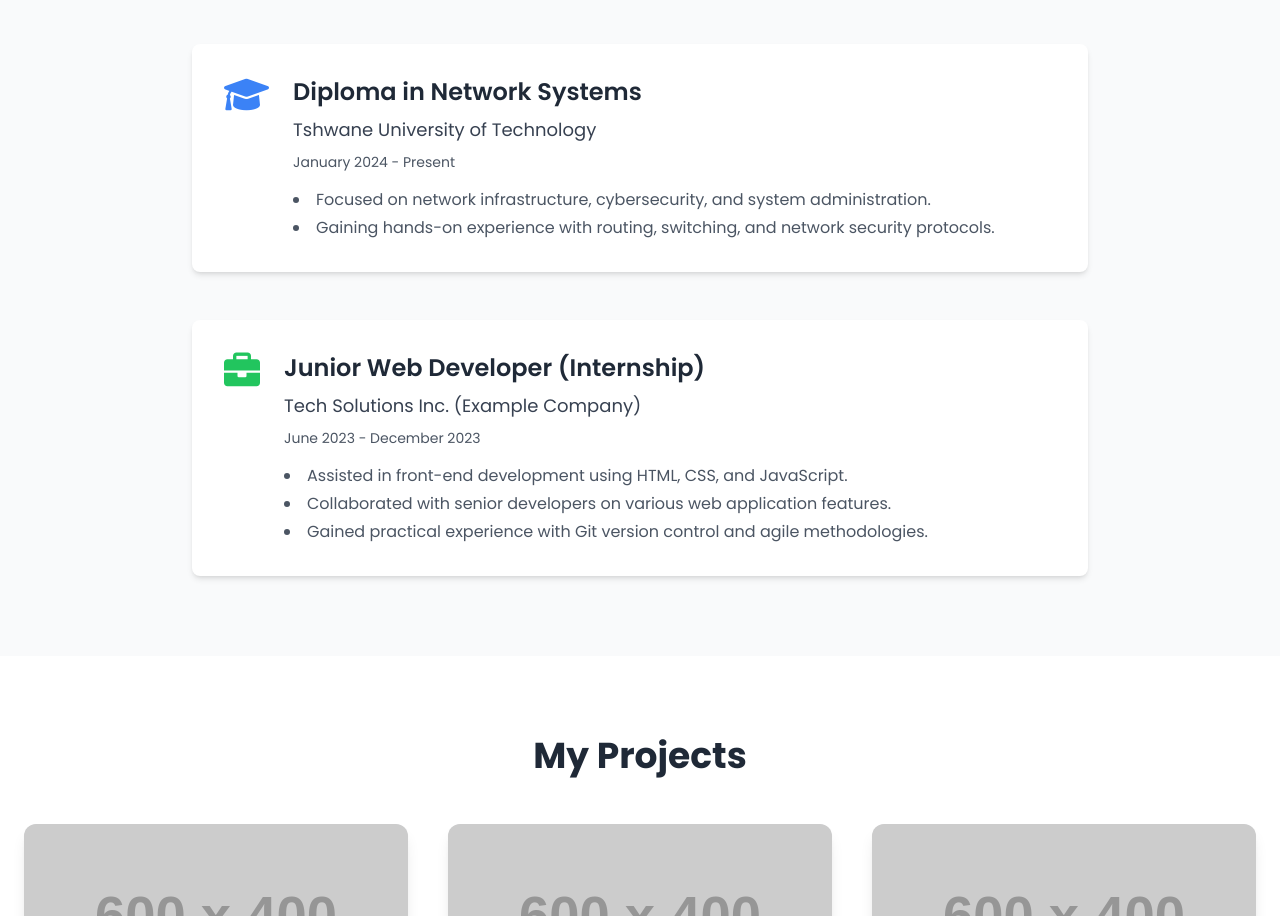
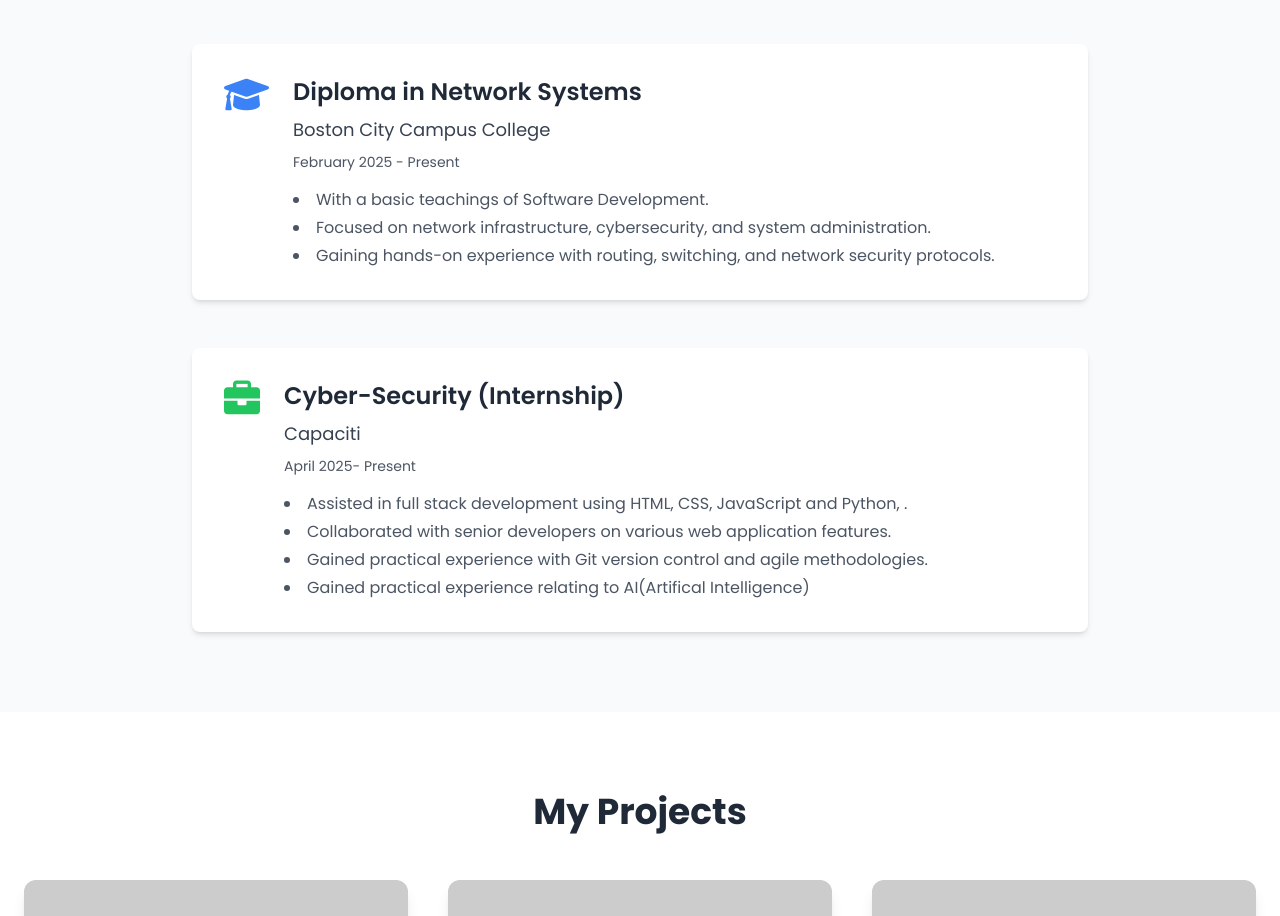
Before and after one commit to Ora-2401/Ora-2401, a plain HTML site: page index.html in a window 1280 px wide. Shown: the part 2355-3271 px from the top of the page. Drawn offline with nearby package versions, Linux system fonts and the light colour scheme; placeholder pictures from the web are drawn by us.

Commit message:
Initial commit

```diff
--- a/index.html
+++ b/index.html
@@ -194,9 +194,10 @@
                         <div class="text-4xl text-blue-500"><i class="fas fa-graduation-cap"></i></div>
                         <div>
                             <h3 class="text-2xl font-semibold text-gray-800 mb-2">Diploma in Network Systems</h3>
-                            <p class="text-lg text-gray-700 mb-2">Tshwane University of Technology</p>
-                            <p class="text-gray-600 text-sm">January 2024 - Present</p>
+                            <p class="text-lg text-gray-700 mb-2">Boston City Campus College</p>
+                            <p class="text-gray-600 text-sm">February 2025 - Present</p>
                             <ul class="list-disc list-inside text-gray-600 mt-4 space-y-1">
+                                <li>With a basic teachings of Software Development.</li>
                                 <li>Focused on network infrastructure, cybersecurity, and system administration.</li>
                                 <li>Gaining hands-on experience with routing, switching, and network security protocols.</li>
                             </ul>
@@ -205,13 +206,14 @@
                     <div class="bg-white p-8 rounded-lg shadow-md flex items-start space-x-6">
                         <div class="text-4xl text-green-500"><i class="fas fa-briefcase"></i></div>
                         <div>
-                            <h3 class="text-2xl font-semibold text-gray-800 mb-2">Junior Web Developer (Internship)</h3>
-                            <p class="text-lg text-gray-700 mb-2">Tech Solutions Inc. (Example Company)</p>
-                            <p class="text-gray-600 text-sm">June 2023 - December 2023</p>
+                            <h3 class="text-2xl font-semibold text-gray-800 mb-2">Cyber-Security (Internship)</h3>
+                            <p class="text-lg text-gray-700 mb-2">Capaciti</p>
+                            <p class="text-gray-600 text-sm">April 2025- Present</p>
                             <ul class="list-disc list-inside text-gray-600 mt-4 space-y-1">
-                                <li>Assisted in front-end development using HTML, CSS, and JavaScript.</li>
+                                <li>Assisted in full stack development using HTML, CSS, JavaScript and Python, .</li>
                                 <li>Collaborated with senior developers on various web application features.</li>
                                 <li>Gained practical experience with Git version control and agile methodologies.</li>
+                                 <li>Gained practical experience relating to AI(Artifical Intelligence)</li>
                             </ul>
                         </div>
                     </div>
```
